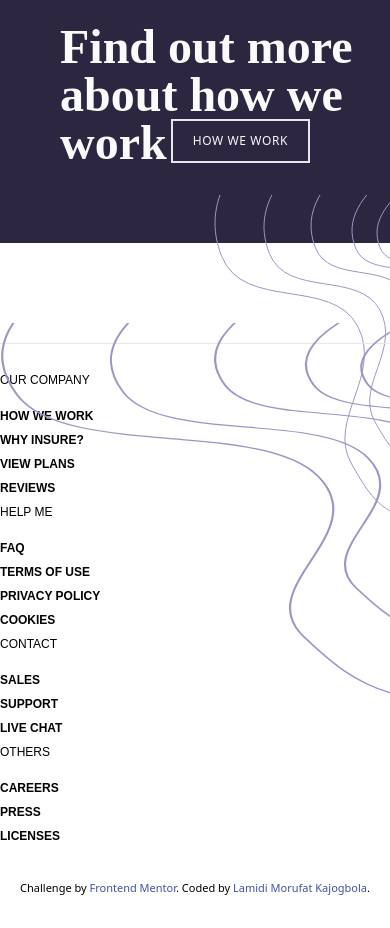
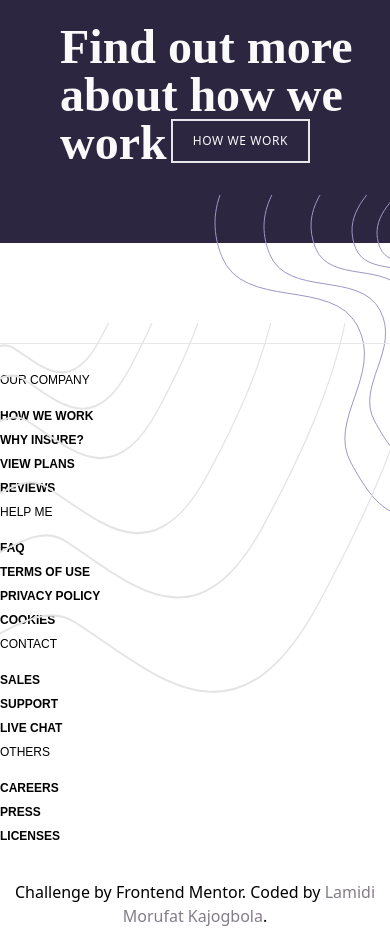
Before and after one commit to Ehmkayel/frontendmentorchallenges, a website: page insure-landing-page-master/index.html in a window 390 px wide. Shown: the part 1924-2852 px from the top of the page. Before the commit the page ends 2820 px from the top, so only its background shows below. Drawn offline with Linux system fonts and the light colour scheme.

Commit message:
updated the footer bottom by converting the css style to tailwind

```diff
--- a/insure-landing-page-master/index.html
+++ b/insure-landing-page-master/index.html
@@ -13,15 +13,6 @@
     <link rel="stylesheet" href="css/main.css" />
 
     <title>Frontend Mentor | Insure landing page</title>
-    <style>
-      .attribution {
-        font-size: 11px;
-        text-align: center;
-      }
-      .attribution a {
-        color: hsl(228, 45%, 44%);
-      }
-    </style>
   </head>
   <body>
     <main class="mx-auto text-xs">
@@ -188,11 +179,11 @@
         <source
           media="(min-width: 768px)"
           srcset="./images/bg-pattern-footer-desktop.svg"
-          alt="bg-pattern-how-we-work-desktop"
+          alt="bg-pattern-footer-desktop"
         />
         <img
-          src="./images/bg-pattern-how-we-work-mobile.svg"
-          alt="bg-pattern-how-we-work-mobile"
+          src="./images/bg-pattern-footer-mobile.svg"
+          alt="bg-pattern-footer-mobile"
           class="w-full absolute left-0 lg:w-auto lg:-top-10 h-4/6"
         />
       </picture>
@@ -257,11 +248,12 @@
       </div>
     </footer>
 
-    <div class="attribution">
+    <div class="text-center">
       Challenge by
       <a href="https://www.frontendmentor.io?ref=challenge" target="_blank"
         >Frontend Mentor</a
-      >. Coded by <a href="#">Lamidi Morufat Kajogbola</a>.
+      >. Coded by
+      <a href="#" class="text-darkGrayishViolet">Lamidi Morufat Kajogbola</a>.
     </div>
   </body>
 </html>
```
